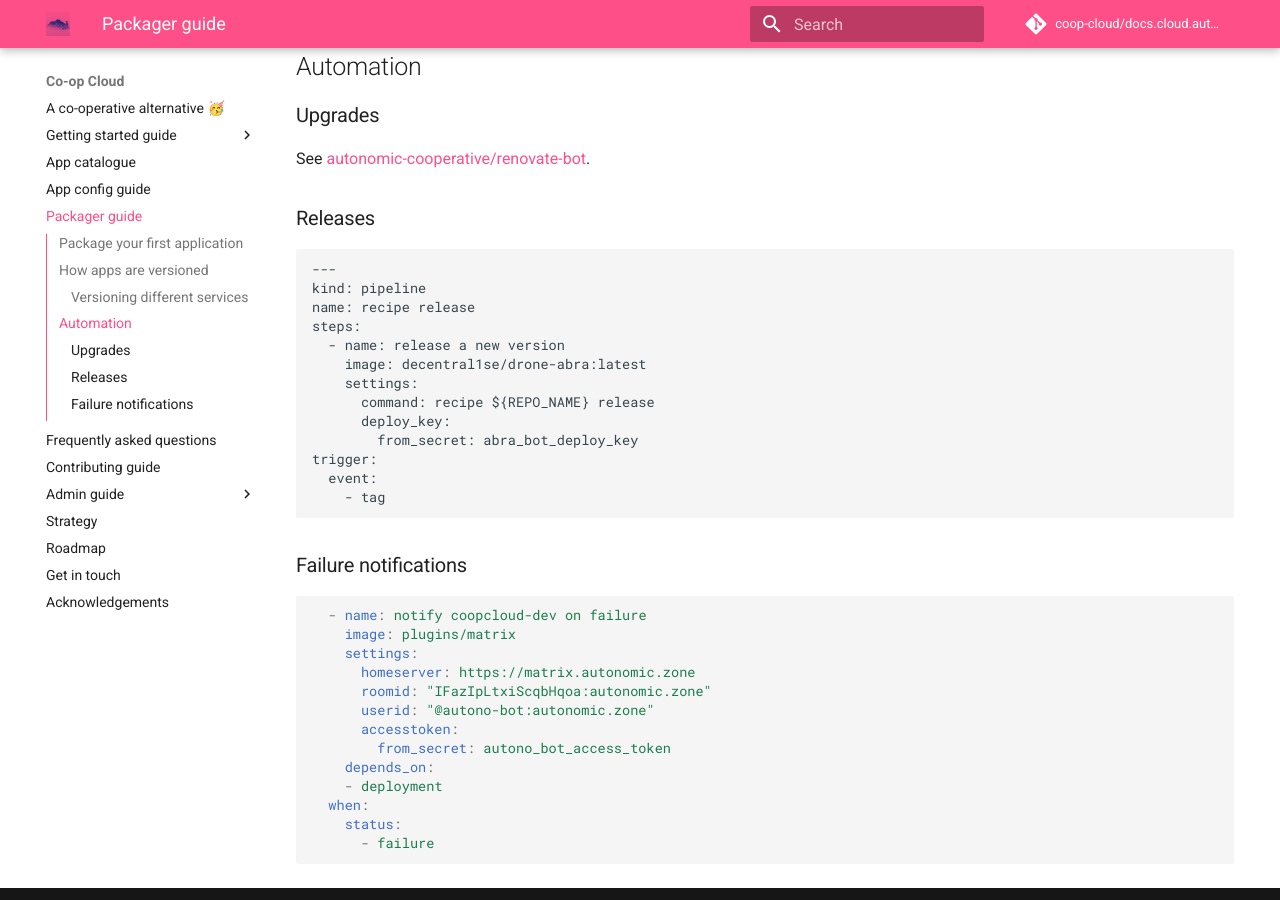
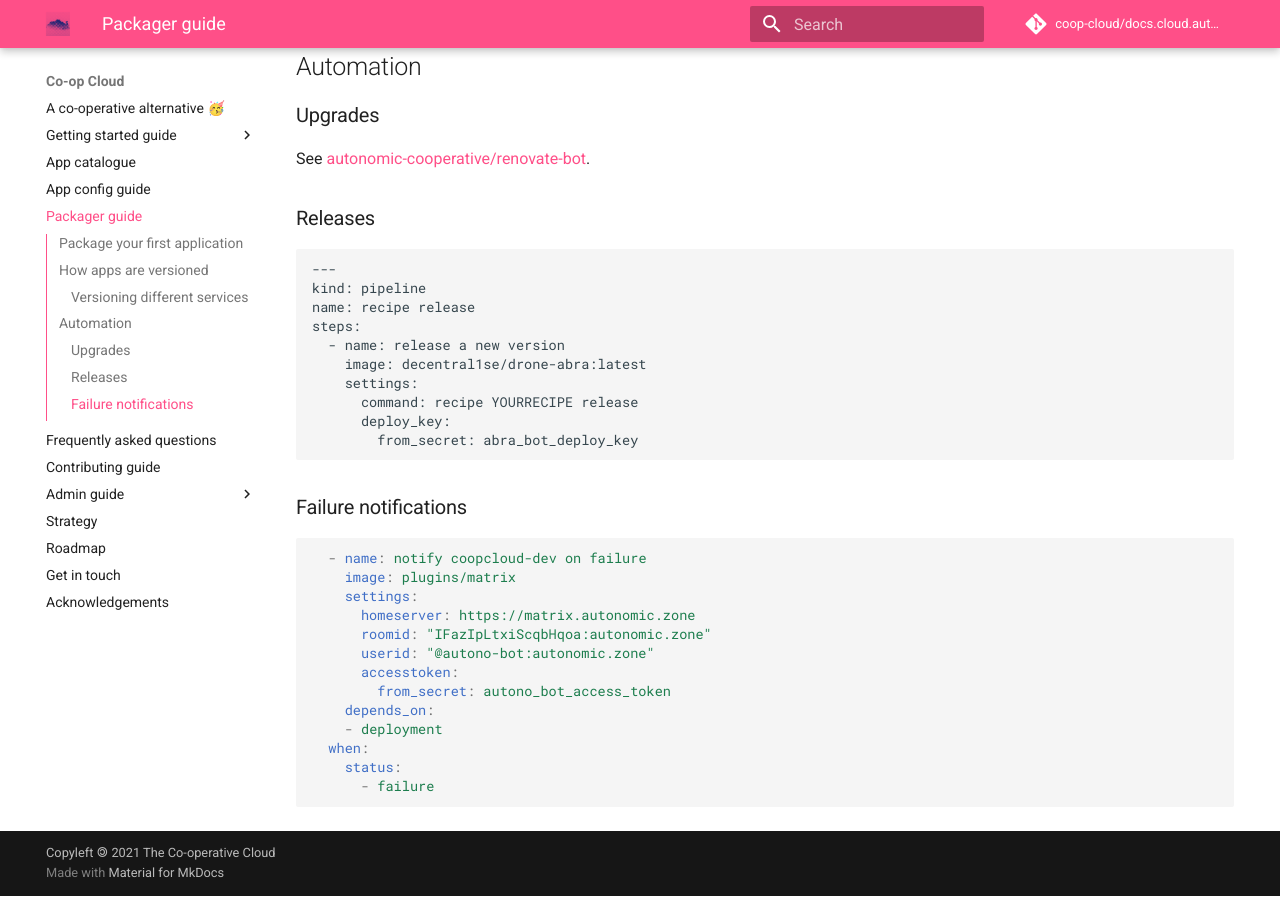
Before and after one commit to mayel/docs.coopcloud.tech, an MkDocs documentation site: the page built from docs/packager-guide.md, in a window 1280 px wide and 900 px high, scrolled down 2239 px. Built offline with MkDocs 1.6.1 and Material for MkDocs 9.7.7, drawn with Linux system fonts in a browser that asks for light colours; emoji names are drawn with the system emoji font.

Commit message:
Fix example

````diff
--- a/docs/packager-guide.md
+++ b/docs/packager-guide.md
@@ -113,12 +113,9 @@
   - name: release a new version
     image: decentral1se/drone-abra:latest
     settings:
-      command: recipe ${REPO_NAME} release
+      command: recipe YOURRECIPE release
       deploy_key:
         from_secret: abra_bot_deploy_key
-trigger:
-  event:
-    - tag
 ```
 
 ### Failure notifications
````
